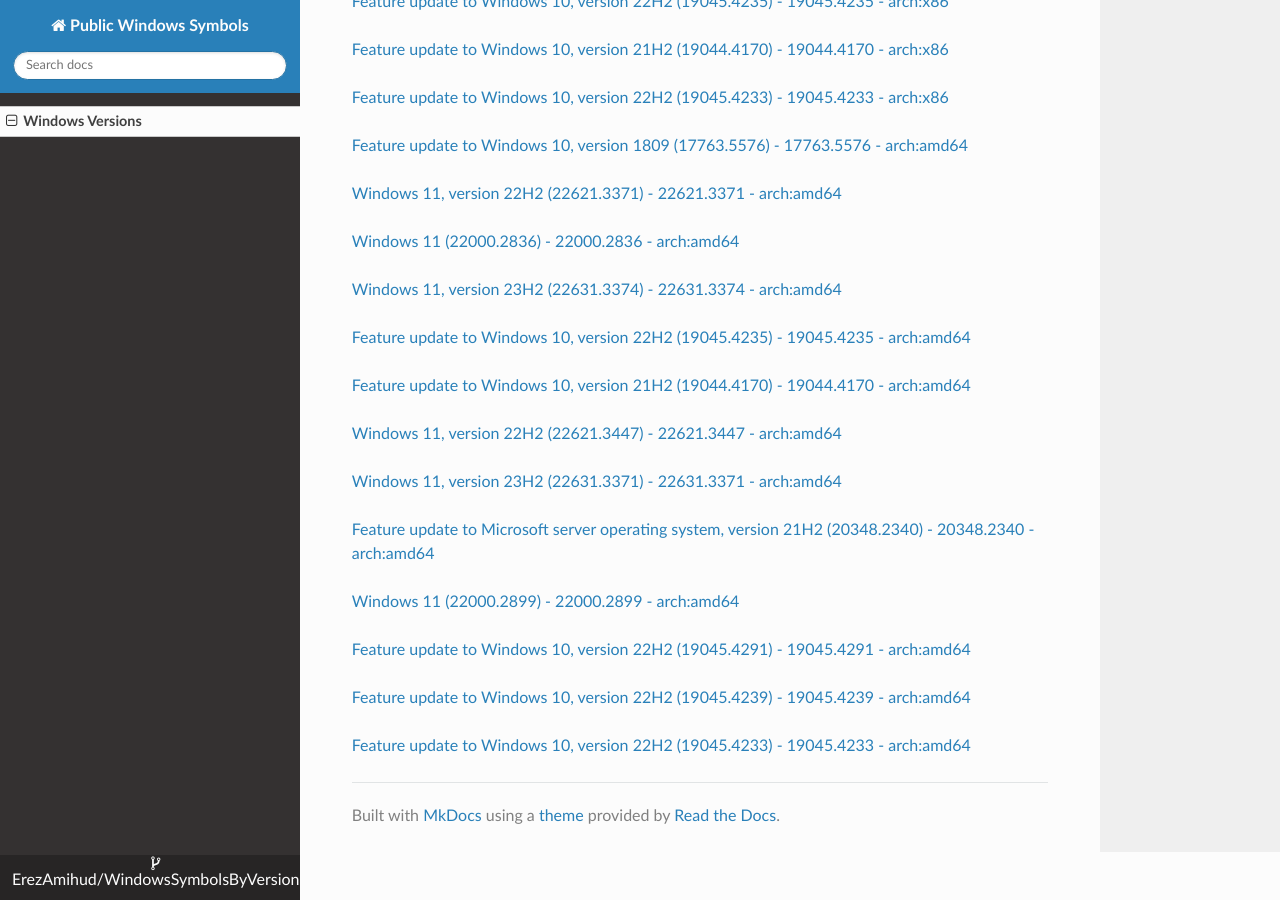
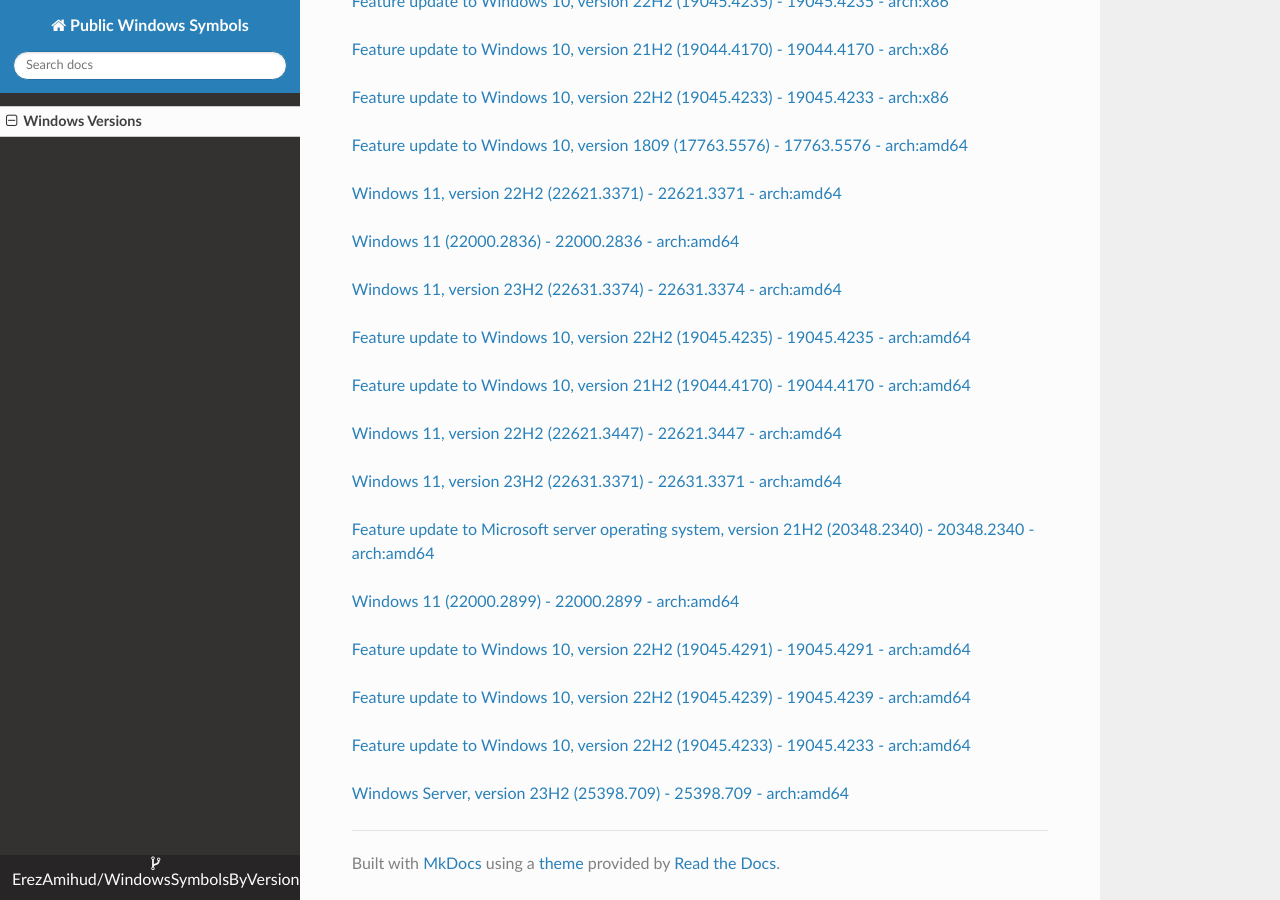
Before and after one commit to ErezAmihud/WindowsSymbolsByVersion, an MkDocs documentation site: the page built from docs/index.md, in a window 1280 px wide and 900 px high, scrolled down 16325 px. Built offline with MkDocs 1.6.1, drawn with Linux system fonts in a browser that asks for light colours; nearby versions of some CDN libraries.

Commit message:
Automated commit, add manifest for b5f0b18e-7d00-4aa5-a399-04045239e866

```diff
--- a/docs/index.md
+++ b/docs/index.md
@@ -883,3 +883,6 @@
 
 
 [Feature update to Windows 10, version 22H2 (19045.4233) - 19045.4233 - arch:amd64](https://github.com/ErezAmihud/WindowsSymbolsByVersion/blob/main/manifests/28997d3a-e5d4-40f9-8d35-7a85dc7f4d98.manifest)
+
+
+[Windows Server, version 23H2 (25398.709) - 25398.709 - arch:amd64](https://github.com/ErezAmihud/WindowsSymbolsByVersion/blob/main/manifests/b5f0b18e-7d00-4aa5-a399-04045239e866.manifest)
```
Also changed, not shown: process_builds.json (+1 -1 lines), 1 other file.
